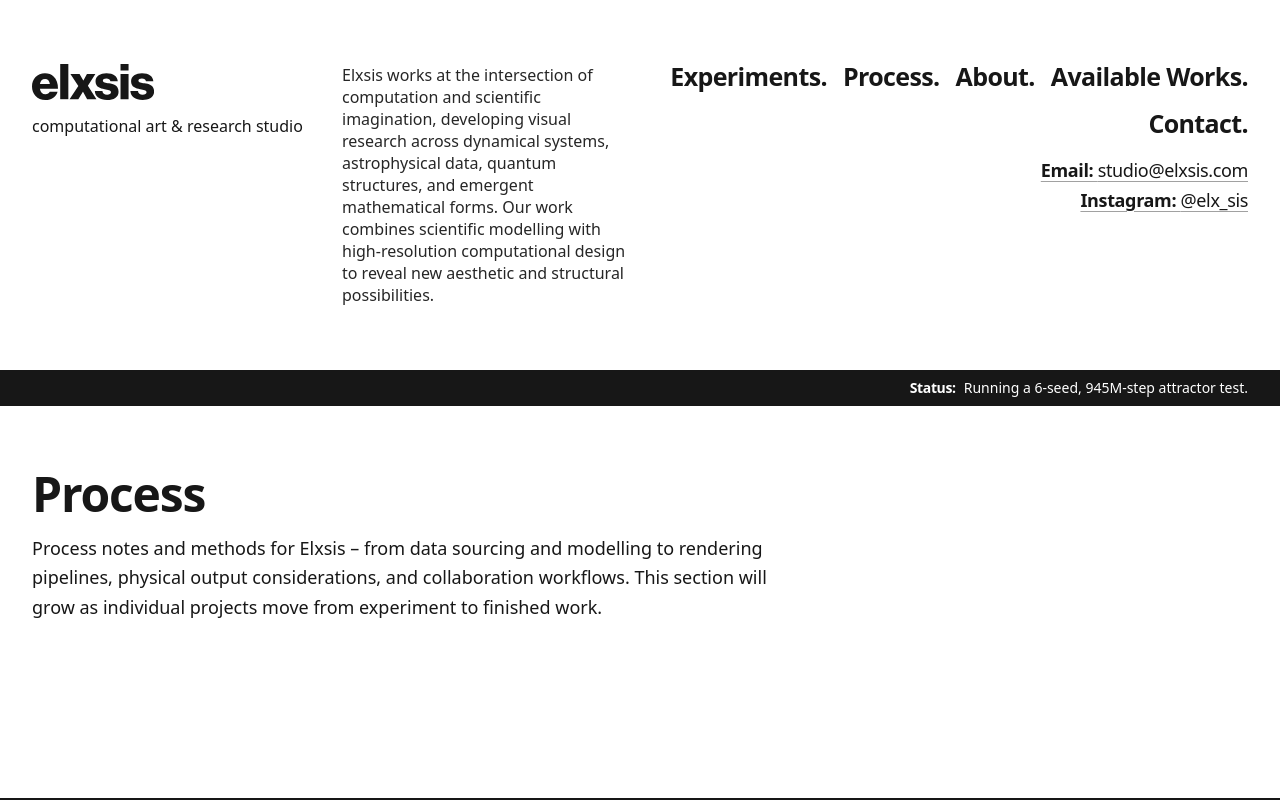
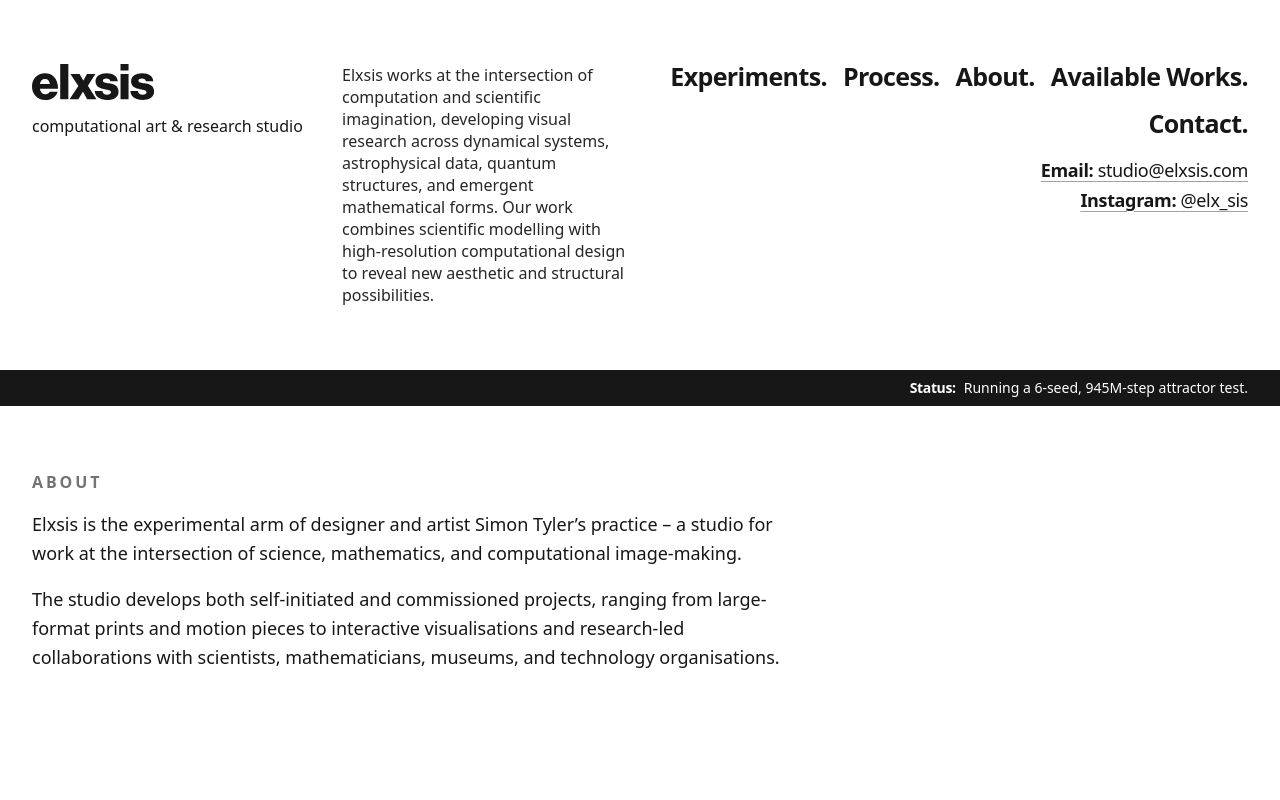
Before and after one commit to Axisophy/elxsis-site, a Next.js app: page /about in a window 1280 px wide. Shown: the top 800 px of the page. Built offline with nearby package versions, Linux system fonts and the light colour scheme; a web font is replaced by a local one.

Commit message:
footer etc

```diff
--- a/app/about/page.tsx
+++ b/app/about/page.tsx
@@ -1,17 +1,22 @@
-import { PageTitle } from "@/components/typography";
-
-export default function ProcessPage() {
+export default function AboutPage() {
   return (
-    <main className="mx-auto px-4 lg:px-8 py-10 lg:py-16">
-      <header className="max-w-3xl space-y-4 mb-8 lg:mb-12">
-        <PageTitle>Process</PageTitle>
-        <p className="text-[15px] md:text-[18px] leading-relaxed text-neutral-900">
-          Process notes and methods for Elxsis – from data sourcing and modelling
-          to rendering pipelines, physical output considerations, and
-          collaboration workflows. This section will grow as individual projects
-          move from experiment to finished work.
+    <main className="mx-auto  px-4 lg:px-8 py-10 lg:py-16">
+      <h1 className="text-sm md:text-base tracking-[0.18em] uppercase text-neutral-500 font-[600]">
+        About
+      </h1>
+      <div className="mt-4 max-w-3xl space-y-4 text-[15px] md:text-[18px] leading-relaxed text-neutral-900">
+        <p>
+          Elxsis is the experimental arm of designer and artist Simon Tyler’s
+          practice – a studio for work at the intersection of science,
+          mathematics, and computational image-making.
         </p>
-      </header>
+        <p>
+          The studio develops both self-initiated and commissioned projects,
+          ranging from large-format prints and motion pieces to interactive
+          visualisations and research-led collaborations with scientists,
+          mathematicians, museums, and technology organisations.
+        </p>
+      </div>
     </main>
   );
 }
```
